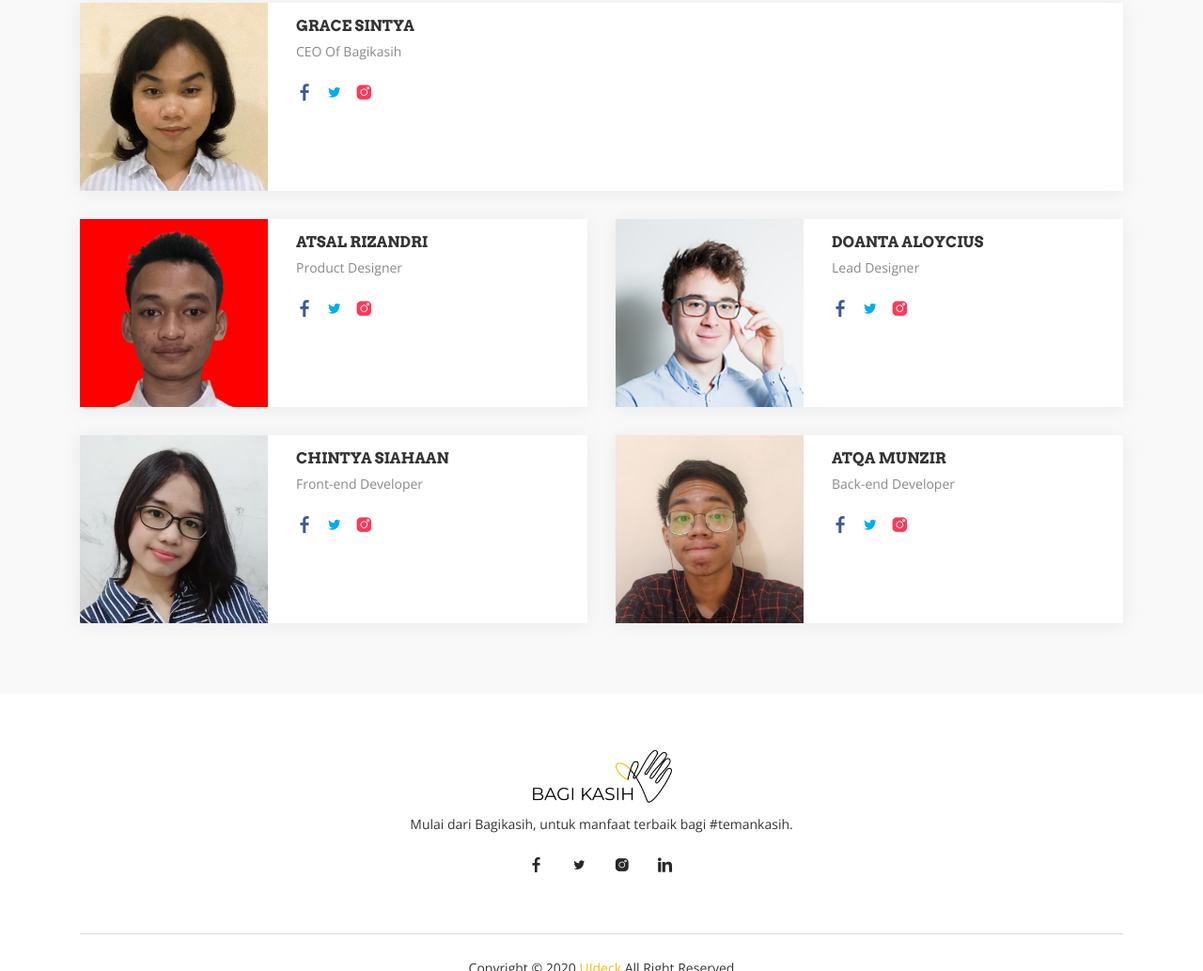
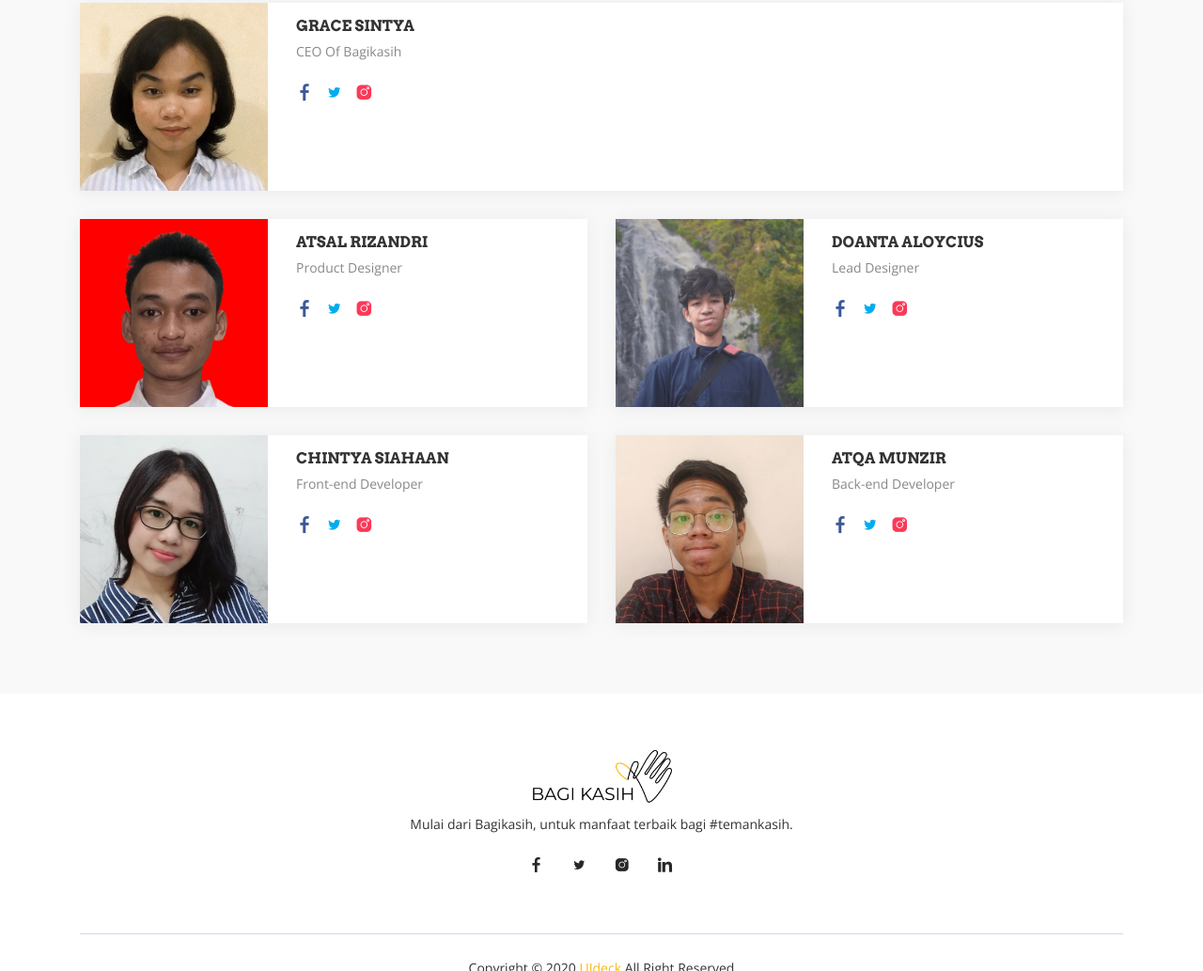
Before and after one commit to atqamz/Bagikasih, a plain HTML site: page index.html in a window 1280 px wide. Shown: the part 1706-2739 px from the top of the page at 94% size. Drawn offline with nearby package versions, Linux system fonts and the light colour scheme; files whose address does not match are found by name.

Commit message:
fix foto doanta

```diff
--- a/index.html
+++ b/index.html
@@ -248,7 +248,7 @@
             <!-- Team Item Starts -->
             <div class="team-item wow fadeInRight" data-wow-delay="0.6s">
               <div class="team-img">
-                <img class="img-fluid" src="assets/img/team/team-03.png" alt="">
+                <img class="img-fluid" src="assets/img/doanta.jpg" alt="">
               </div>
               <div class="contetn">
                 <div class="info-text">
```
Also changed, not shown: assets/img/doanta.jpg (added).
